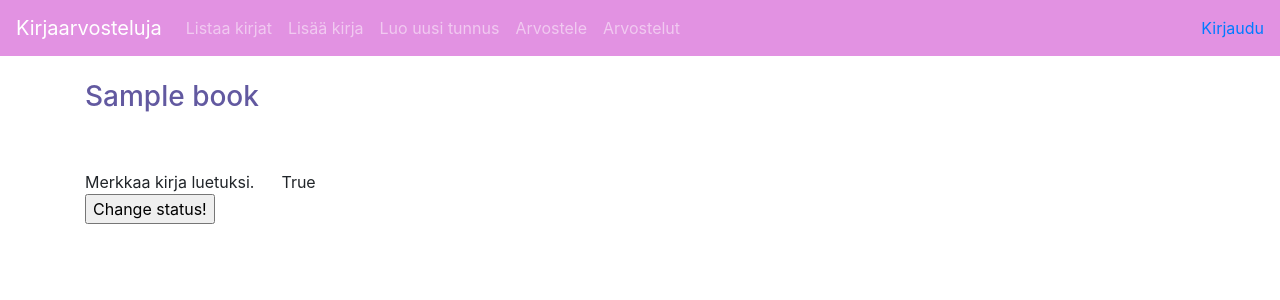
After one commit to NiinaM/Kirja-arvosteluSovellus, a Flask app: page /books/1 in a window 1280 px wide. The commit adds this page. Shown: the top 300 px of the page. Run offline with Flask 2, Linux system fonts and the light colour scheme; tables that the repository leaves empty hold one stand-in row (values such as "Sample post"); some libraries are stand-ins or nearby versions.

Commit message:
loin kirjalle oman sivun

```diff
--- a/application/auth/models.py
+++ b/application/auth/models.py
@@ -30,7 +30,12 @@ class User(Base, Name):
     def is_authenticated(self):
         return True
 
+    def roles(self):
+        return["ADMIN"]
+        #tällä hetkellä kaikki käyttäjät voivat muokata kaikkea
+        #sellainen rooli kaikille, että he voivat muokata omia tekemisiään mutteivät muiden?
 
+    #yhteenvetokyselyt pitäisi saada toimimaan herokussa!!!
     #@staticmethod
     #def find_users_with_nothing_to_read(read=0):
       #  stmt = text("SELECT Account.id, Account.name FROM Account"
--- a/application/books/views.py
+++ b/application/books/views.py
@@ -1,7 +1,7 @@
 from flask import redirect, render_template, request, url_for
-from flask_login import login_required, current_user
+from flask_login import current_user
 
-from application import app, db
+from application import app, db, login_required
 from application.books.models import Book
 from application.books.forms import BookForm
 
@@ -23,6 +23,8 @@ def books_set_read(book_id):
     db.session().commit()
 
     return redirect(url_for("books_index"))
+    #voisi merkata itselleen luetuksi, muttei muille?
+    #toinen nappi, josta voi merkata lukemattomaksi -> samaan nappiin.
 
 @app.route("/books/", methods=["POST"])
 @login_required
@@ -35,8 +37,28 @@ def books_create():
     t = Book(form.name.data)
     t.read = form.read.data
     t.account_id = current_user.id
-
     db.session().add(t)
     db.session().commit()
 
     return redirect(url_for("books_index"))
+
+#en ole varma onko kirjalla tarpeellista olla poistamismetodia tai ainakin sen pitäis varmaan lopulta olla sellainen, että vain sellaiset kirjat voi poistaa joissa ei ole arvostelua.
+@app.route("/books/", methods=["POST"])
+@login_required
+def book_delete(book_id):
+    book = Book.query.get(book_id)
+    if book.account_id != current_user.id:
+        #lopullinen tekeminen päättämättä
+        return login_manager.unauthorized()
+
+    db.session.delete(book)
+
+#jokaiselle kirjalle oma sivu
+@app.route("/books/<book_id>", methods=["GET"])
+def book_view(book_id):
+    book = Book.query.get(book_id)
+    #mitä muuta?
+    return render_template(
+        "books/book.html",
+        book=book,
+    )
--- /dev/null
+++ b/application/templates/books/book.html
@@ -0,0 +1,16 @@
+{% extends "layout.html" %}
+
+{% block body %}
+    <h3 style="color:rgb(98, 89, 160)">{{ book.name }}</h3>
+    <br/>
+    <br/>
+    <th style="color: darkslateblue;">Merkkaa kirja luetuksi.</th>
+    &nbsp;&nbsp;&nbsp;&nbsp; <!--varmaan huonoa tyyliä, niin muuta, jos kerkeät-->
+        <td>{{ book.read }}</td>
+        <td>
+            <form method="POST" action="{{ url_for('books_set_read', book_id=book.id) }}">
+            <input type="submit" value="Change status!"/>
+            </form>
+        </td>
+
+{% endblock %}
```
Also changed, not shown: application/__init__.py (+31 -12 lines), application/templates/books/list.html (+6 -4 lines).
